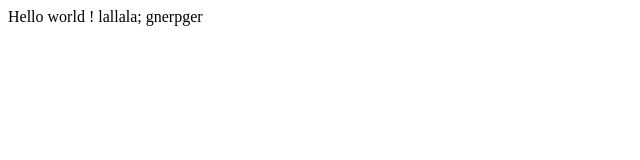
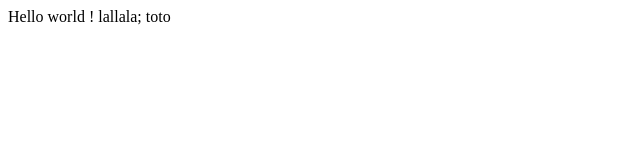
Before and after one commit to KDemeul/demo-git, a plain HTML site: page index.html in a window 1280 px wide. Shown: the full height of the page, 0-640 px from the left. Drawn offline with Linux system fonts and the light colour scheme.

Commit message:
Update index.html

```diff
--- a/index.html
+++ b/index.html
@@ -1,6 +1,6 @@
 <html>
 	<body>
 		Hello world !
-		lallala; gnerpger
+		lallala; toto
 	</body>
 </html>
```
